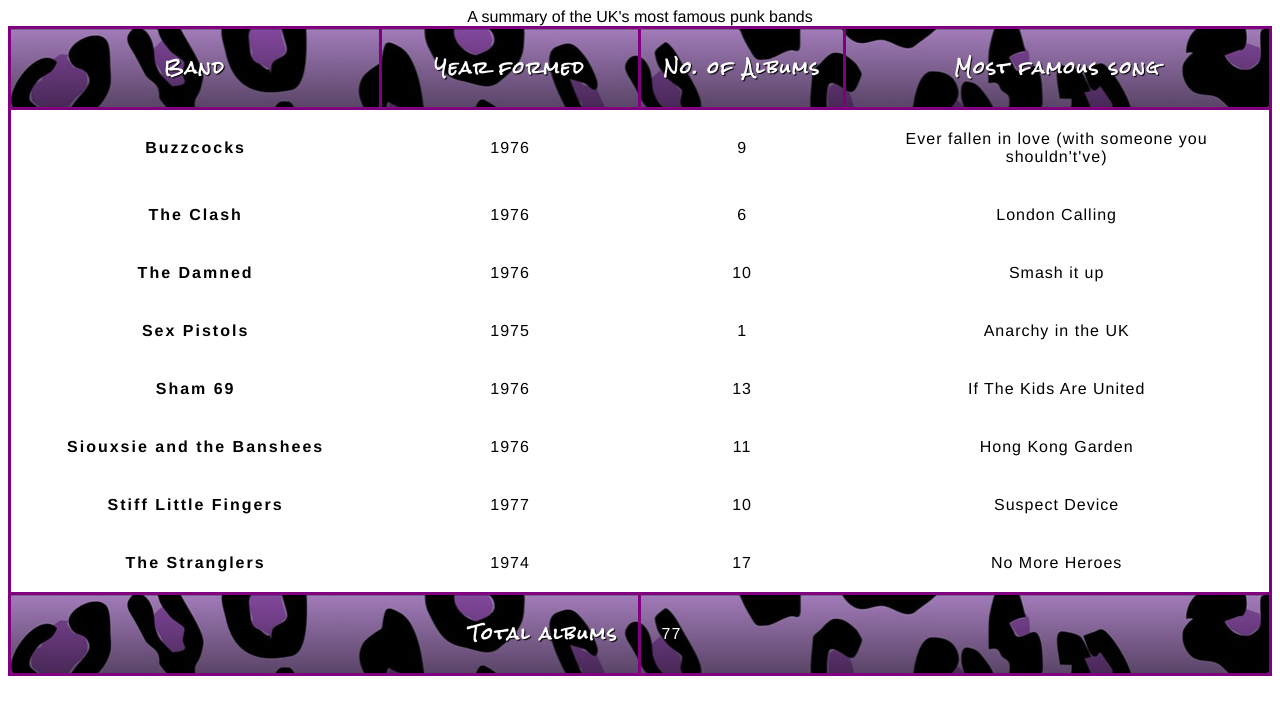
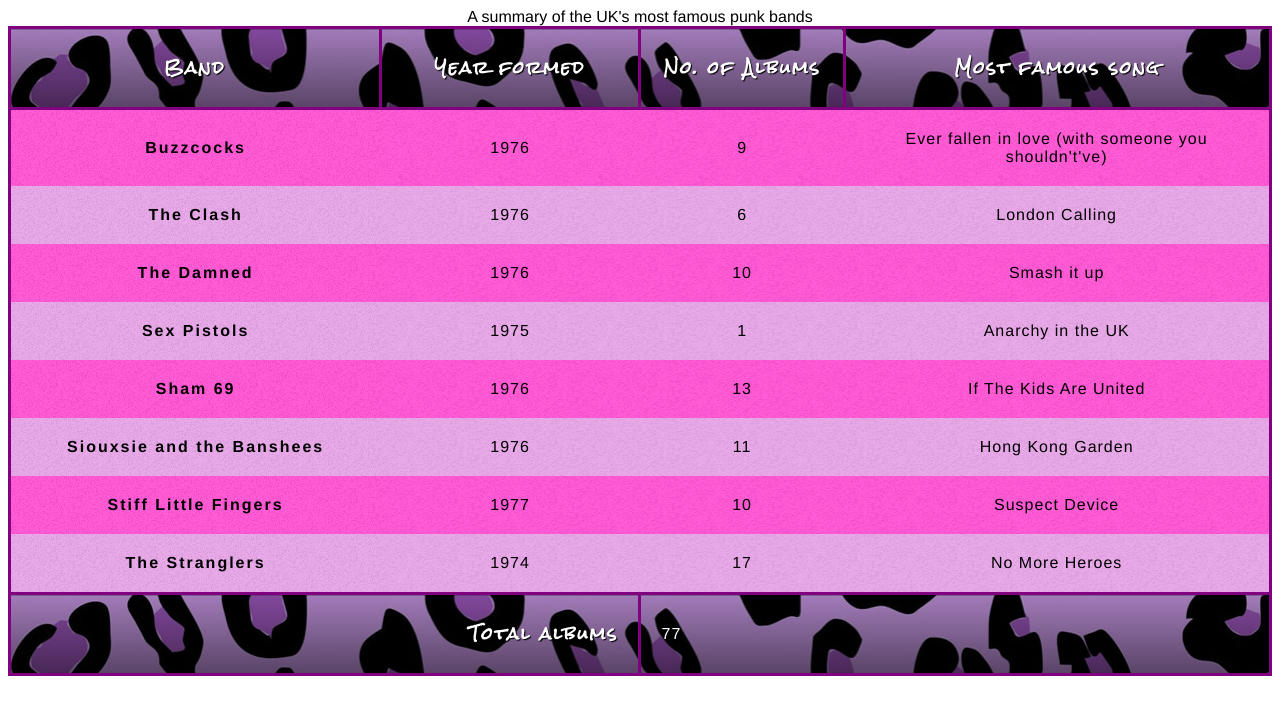
Before and after one commit to L0676812550/CSS, a plain HTML site: page index.html in a window 1280 px wide. Drawn offline with Linux system fonts and the light colour scheme.

Commit message:
striped zebra

```diff
--- a/style.css
+++ b/style.css
@@ -55,6 +55,7 @@ tfoot th {
     text-align: right;
 }
 
+/*Grafics and colors*/
 thead,
 tfoot {
     background: url(leopardskin.jpg);
@@ -68,3 +69,20 @@ tfoot td {
     background: linear-gradient(to bottom, rgba(0, 0, 0, 0.1), rgba(0, 0, 0, 0.5));
     border: 3px solid purple;
 }
+
+/*striped zebra*/
+tbody tr:nth-child(odd) {
+    background-color: #ff33cc;
+}
+
+tbody tr:nth-child(even) {
+    background-color: #e495e4;
+}
+
+tbody tr {
+    background-image: url(noise.png);
+}
+
+table {
+    background-color: #ff33cc;
+}
```
